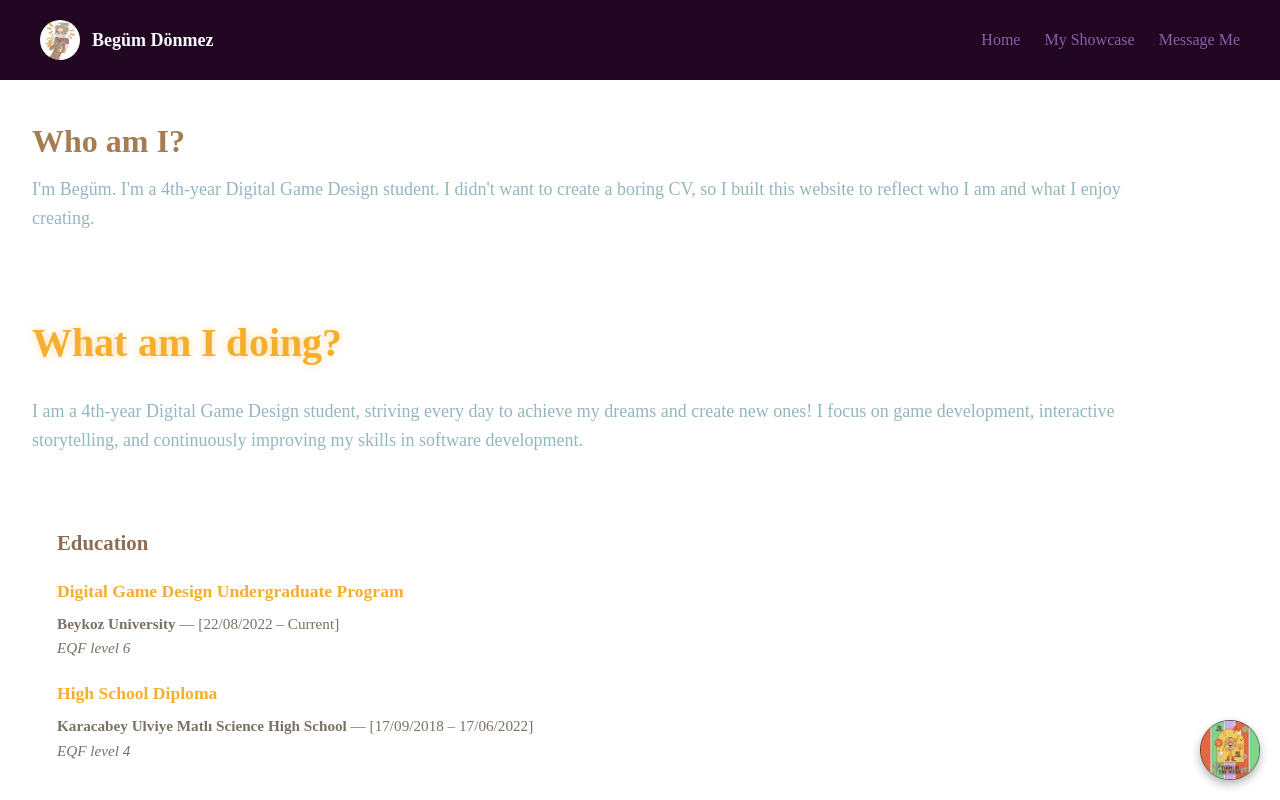
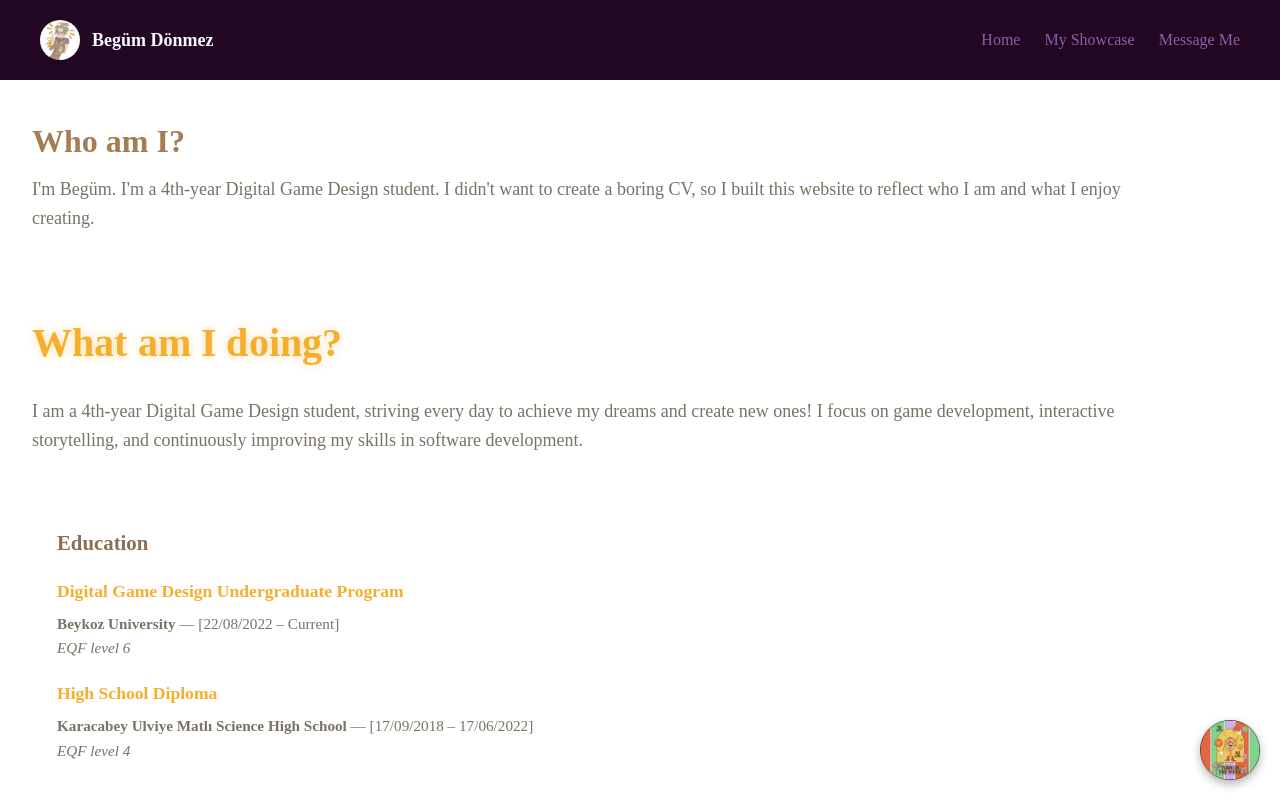
Before and after one commit to begumdonmez/my-portfolio, a React (Vite) app: page / in a window 1280 px wide. Shown: the top 800 px of the page. Built offline with nearby package versions, Linux system fonts and the light colour scheme; a web font is replaced by a local one.

Commit message:
color update

```diff
--- a/src/pages/Contact.css
+++ b/src/pages/Contact.css
@@ -15,7 +15,7 @@
     line-height: 1.6;
     max-width: 600px;
     margin-bottom: 48px;
-    color: #444;
+    color: #7A7265;
 }
 
 /* FORM */
--- a/src/pages/Home.css
+++ b/src/pages/Home.css
@@ -22,7 +22,7 @@
 .home-section p {
     font-size: 18px;
     line-height: 1.6;
-    color: #93B7BE;
+    color: #7A7265;
 }
 /* LARGE SCREENS */
 @media (min-width: 1440px) {
```
